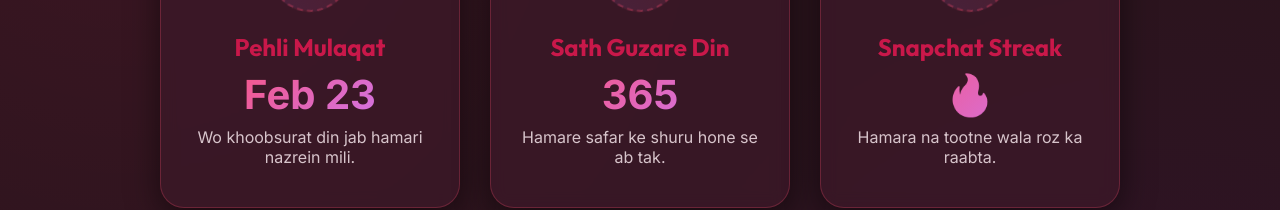
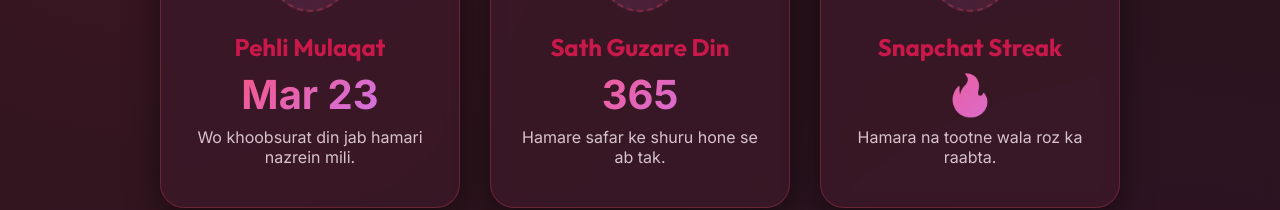
Before and after one commit to malikmahad37/oneyear, a React (Vite) app: page /dates in a window 1280 px wide. Shown: the part 389-599 px from the top of the page. Built offline with nearby package versions, Linux system fonts and the light colour scheme.

Commit message:
Fix 'Pehli Mulaqat' date on Dates page to 23 March

```diff
--- a/src/pages/Dates.tsx
+++ b/src/pages/Dates.tsx
@@ -15,7 +15,7 @@ const Dates: React.FC = () => {
         {
             id: 1,
             title: 'Pehli Mulaqat',
-            value: 'Feb 23',
+            value: 'Mar 23',
             desc: 'Wo khoobsurat din jab hamari nazrein mili.',
             icon: <CalendarHeart size={36} />
         },
```
